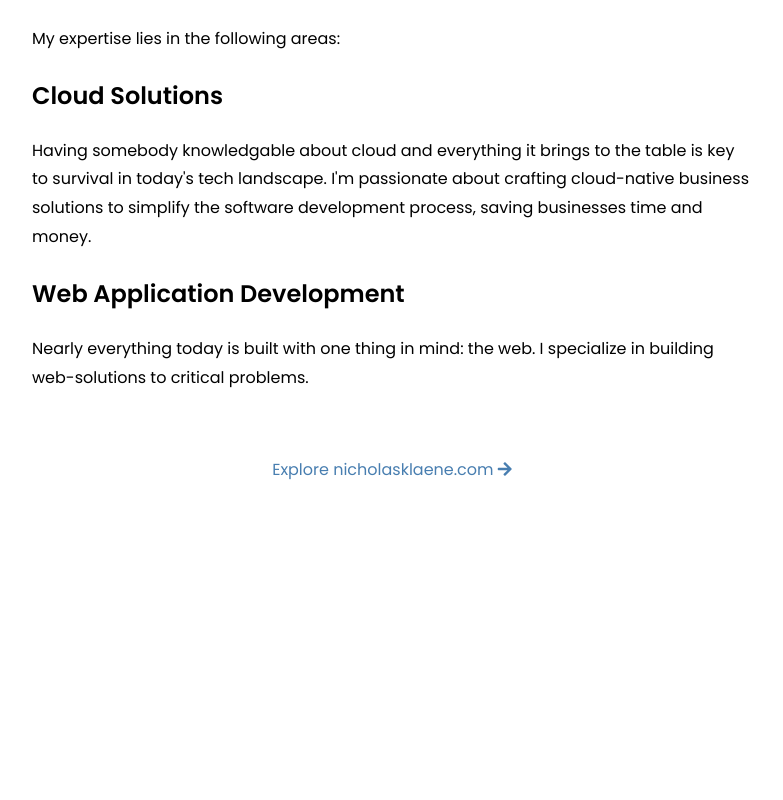
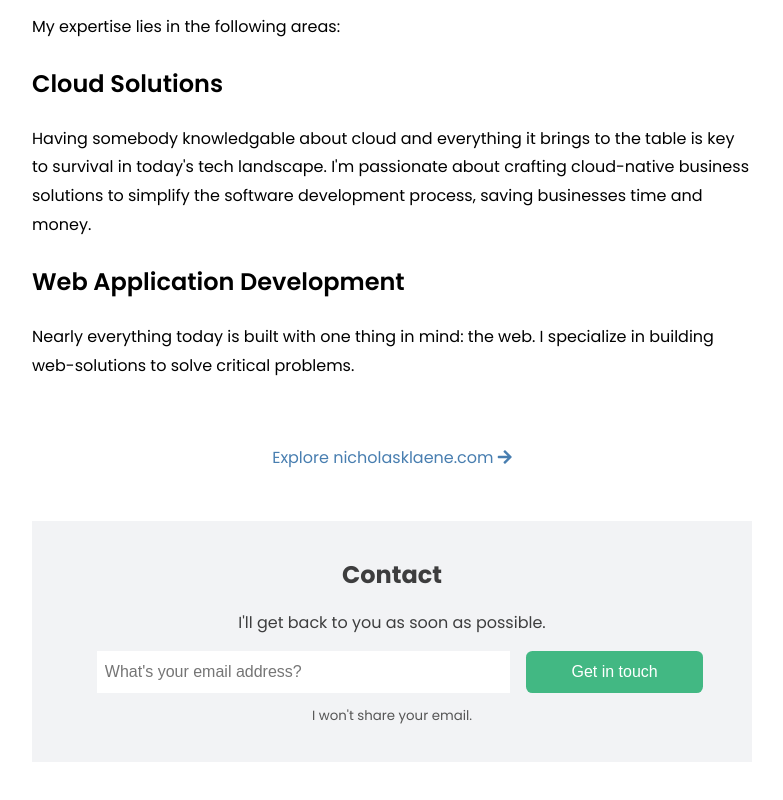
Before and after one commit to nicholasklaene/nicholasklaene.com, a Vue app: page / in a window 1280 px wide. Shown: the part 552-1352 px from the top of the page, without its empty margins (248-1031 px from the left). Before the commit the page ends 1085 px from the top, so only its background shows below. Built offline with nearby package versions, Linux system fonts and the light colour scheme.

Commit message:
contact form

```diff
--- a/src/components/AboutBanner.vue
+++ b/src/components/AboutBanner.vue
@@ -1,6 +1,6 @@
 <template>
   <div class="banner">
-    <img src="../assets/me.jpg" alt="me" width="120" />
+    <img src="../assets/me.jpg" alt="me" width="100" />
     <div class="text">
       <strong>Nick Klaene</strong> is a Lorem ipsum dolor sit amet consectetur
       adipisicing elit. Architecto, expedita nostrum amet perspiciatis laborum
@@ -22,7 +22,7 @@ export default {
 <style lang="scss" scoped>
 .banner {
   margin: 0 auto;
-  padding: 0.5rem 4rem;
+  padding: 1rem 4rem 0.5rem 4rem;
   max-width: 720px;
   display: flex;
   align-items: center;
--- /dev/null
+++ b/src/components/ContactForm.vue
@@ -0,0 +1,77 @@
+<template>
+  <div class="container" id="contact">
+    <h2>Contact</h2>
+    <p>I'll get back to you as soon as possible.</p>
+    <form @submit.prevent="saveEmail">
+      <input
+        type="email"
+        v-model="email"
+        required
+        placeholder="What's your email address?"
+      />
+      <button type="submit">Get in touch</button>
+    </form>
+    <small>I won't share your email.</small>
+  </div>
+</template>
+
+<script>
+export default {
+  name: "ContactForm",
+  data() {
+    return {
+      email: "",
+    };
+  },
+  methods: {
+    saveEmail() {
+      console.log(this.email);
+    },
+  },
+};
+</script>
+
+<style lang="scss" scoped>
+.container {
+  margin: 0 auto 3rem auto;
+  padding: 2rem;
+  background-color: #e5e7eb7f;
+  text-align: center;
+  color: rgba(0, 0, 0, 0.75);
+  h2,
+  p {
+    margin-block-start: 0rem;
+    margin-block-end: 0.8rem;
+  }
+  form {
+    width: 90%;
+    display: grid;
+    margin: 0 auto 0.5rem auto;
+    grid-template-columns: 70% 30%;
+    gap: 1rem;
+    @media screen and (max-width: 540px) {
+      grid-template-columns: 1fr;
+    }
+    input {
+      border: none;
+      font-size: 1rem;
+      padding: 0.5rem;
+    }
+    button {
+      border: none;
+      background-color: #42b883;
+      color: #fff;
+      padding: 0.75rem 0.5rem;
+      border-radius: 0.4rem;
+      font-size: 1rem;
+      cursor: pointer;
+      &:hover {
+        opacity: 0.9;
+      }
+    }
+  }
+  small {
+    color: #555;
+  }
+}
+</style>
--- a/src/components/Navbar.vue
+++ b/src/components/Navbar.vue
@@ -1,9 +1,10 @@
 <template>
   <nav>
     <div class="name">Nick Klaene</div>
-    <router-link to="/">About</router-link>
-    <router-link to="/">Blog</router-link>
-    <router-link to="/">Contact</router-link>
+    <a href="#about" v-if="$route.name === 'Home'">About</a>
+    <router-link to="/" v-if="$route.name !== 'Blog'">Blog</router-link>
+    <router-link to="/" v-if="$route.name !== 'Home'">Home</router-link>
+    <a href="#contact" v-if="$route.name === 'Home'">Contact</a>
   </nav>
 </template>
 
--- a/src/views/Home.vue
+++ b/src/views/Home.vue
@@ -1,7 +1,7 @@
 <template>
   <CTA />
   <AboutBanner />
-  <div class="content">
+  <div class="content" id="about">
     <h1>Welcome to the official website of Nick Klaene, Software Developer</h1>
     <h3>What do I do and why should you care?</h3>
     <p>
@@ -22,7 +22,7 @@
     <h2>Web Application Development</h2>
     <p>
       Nearly everything today is built with one thing in mind: the web. I
-      specialize in building web-solutions to critical problems.
+      specialize in building web-solutions to solve critical problems.
     </p>
     <div class="explore">
       <router-link to="/">
@@ -30,16 +30,18 @@
         <i class="fas fa-arrow-right"></i>
       </router-link>
     </div>
+    <ContactForm />
   </div>
 </template>
 
 <script>
 import CTA from "@/components/CTA.vue";
 import AboutBanner from "@/components/AboutBanner.vue";
+import ContactForm from "@/components/ContactForm.vue";
 
 export default {
   name: "Home",
-  components: { CTA, AboutBanner },
+  components: { CTA, AboutBanner, ContactForm },
 };
 </script>
 
```
Also changed, not shown: src/components/EmailPrompt.vue (deleted).
